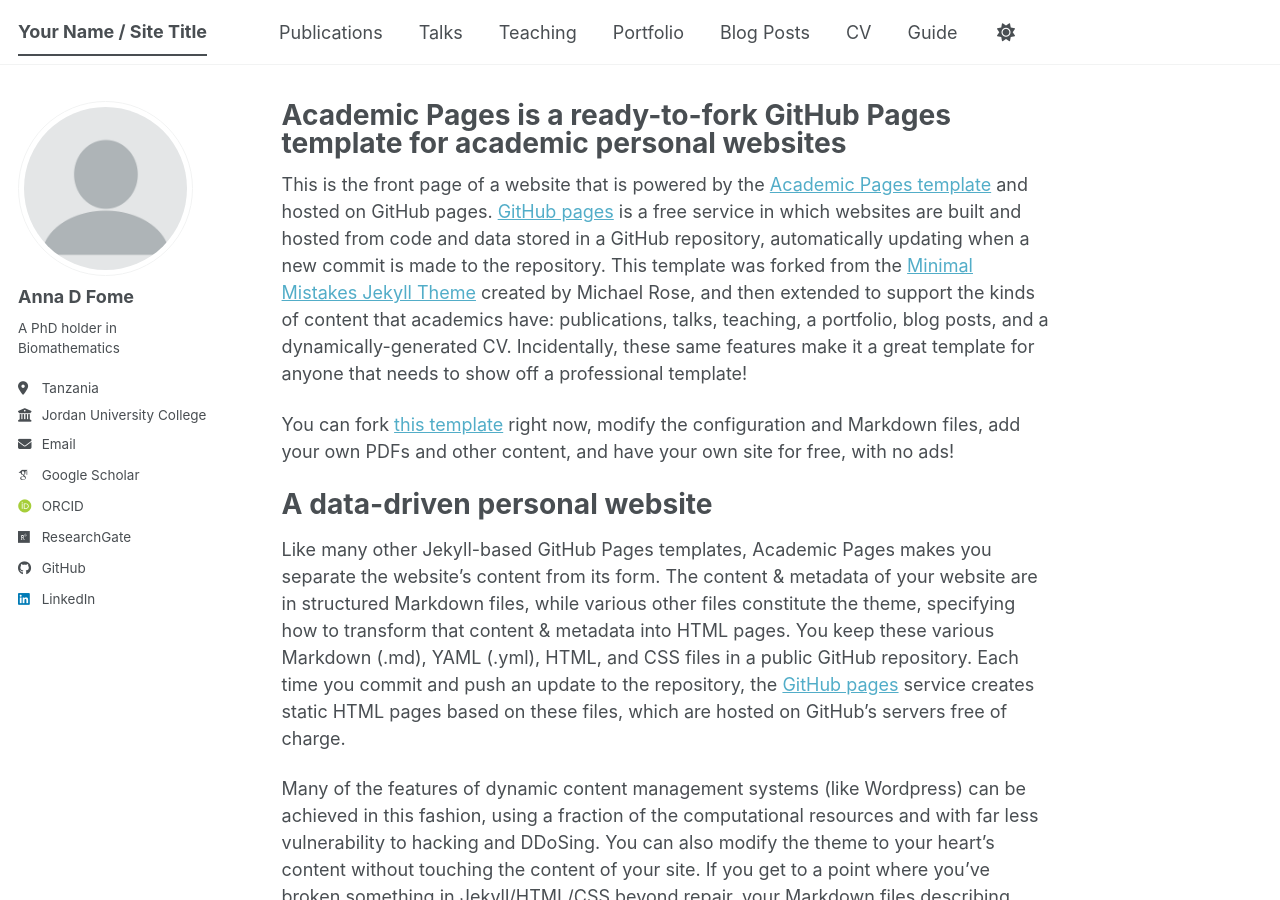
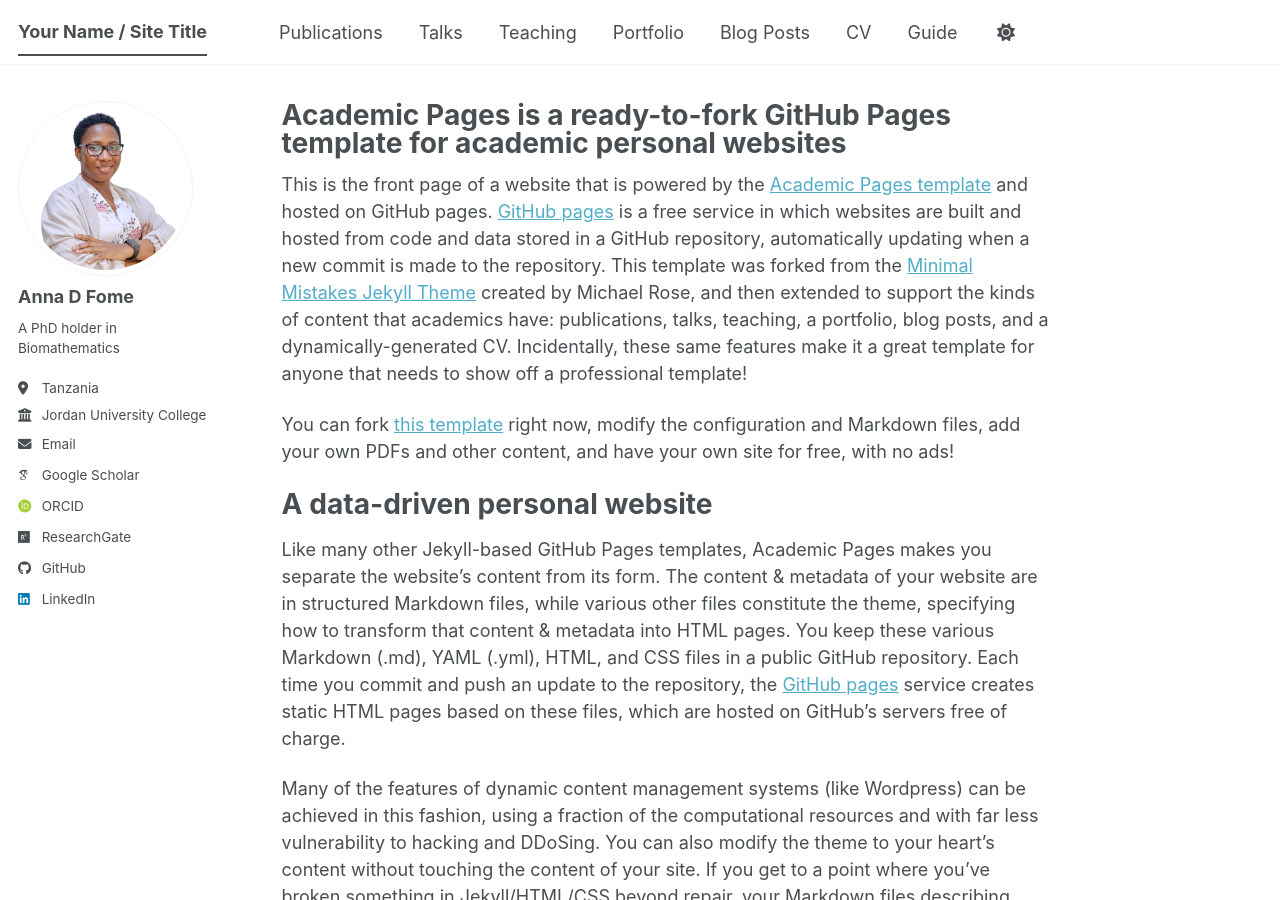
Before and after one commit to FomeA/FomeA.github.io, a Jekyll site: the page built from _pages/about.md, in a window 1280 px wide and 900 px high. Built offline with Jekyll 4.4.1, drawn with Linux system fonts in a browser that asks for light colours; some web fonts are replaced; a script bundle is joined from its source files by our own code; library files that are not in the unit come from our copies.

Commit message:
Update _config.yml

```diff
--- a/_config.yml
+++ b/_config.yml
@@ -23,7 +23,7 @@
 #               Additional customization can be done by editing /_includes/author-profile.html
 author:
   # Biographic information
-  avatar           : "profile.png"
+  avatar           : "159.png"
   name             : "Anna D Fome"
   # pronouns         : # example: "she/her"
   bio              : " A PhD holder in Biomathematics"
```
